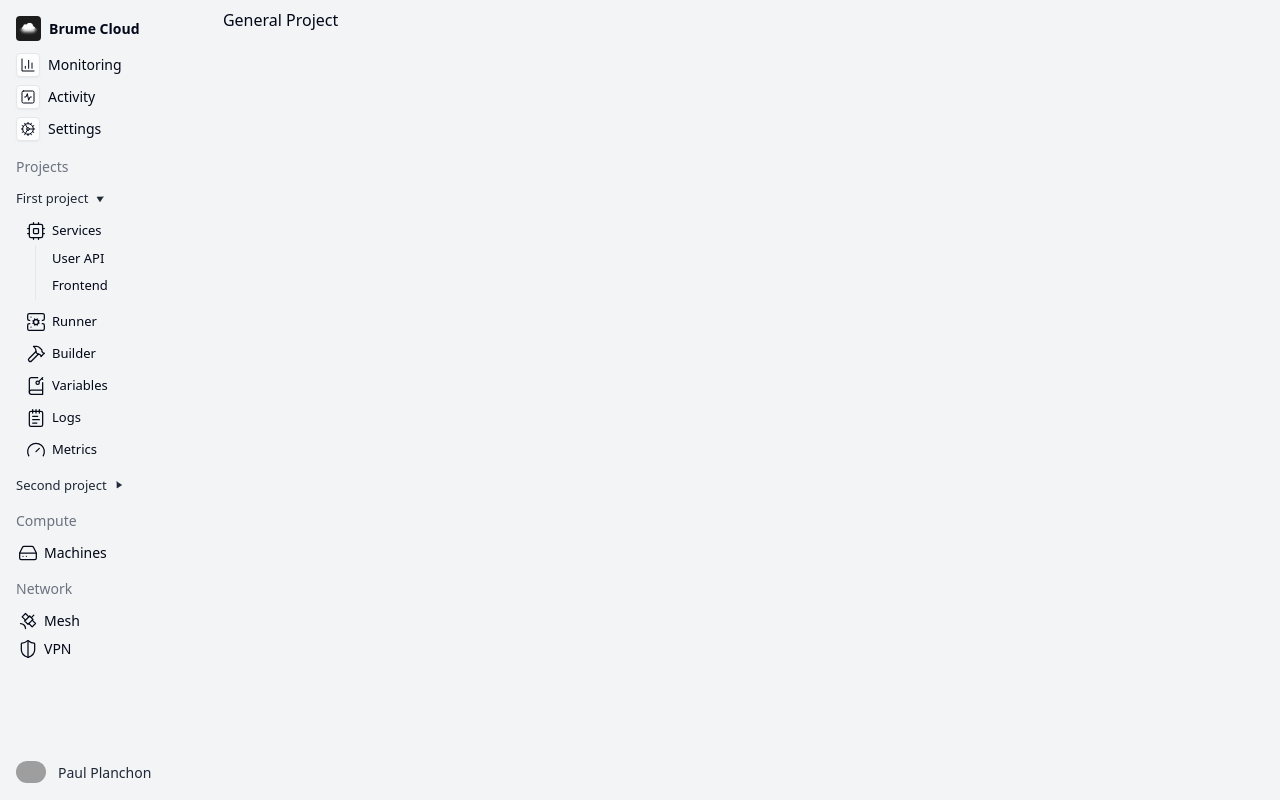
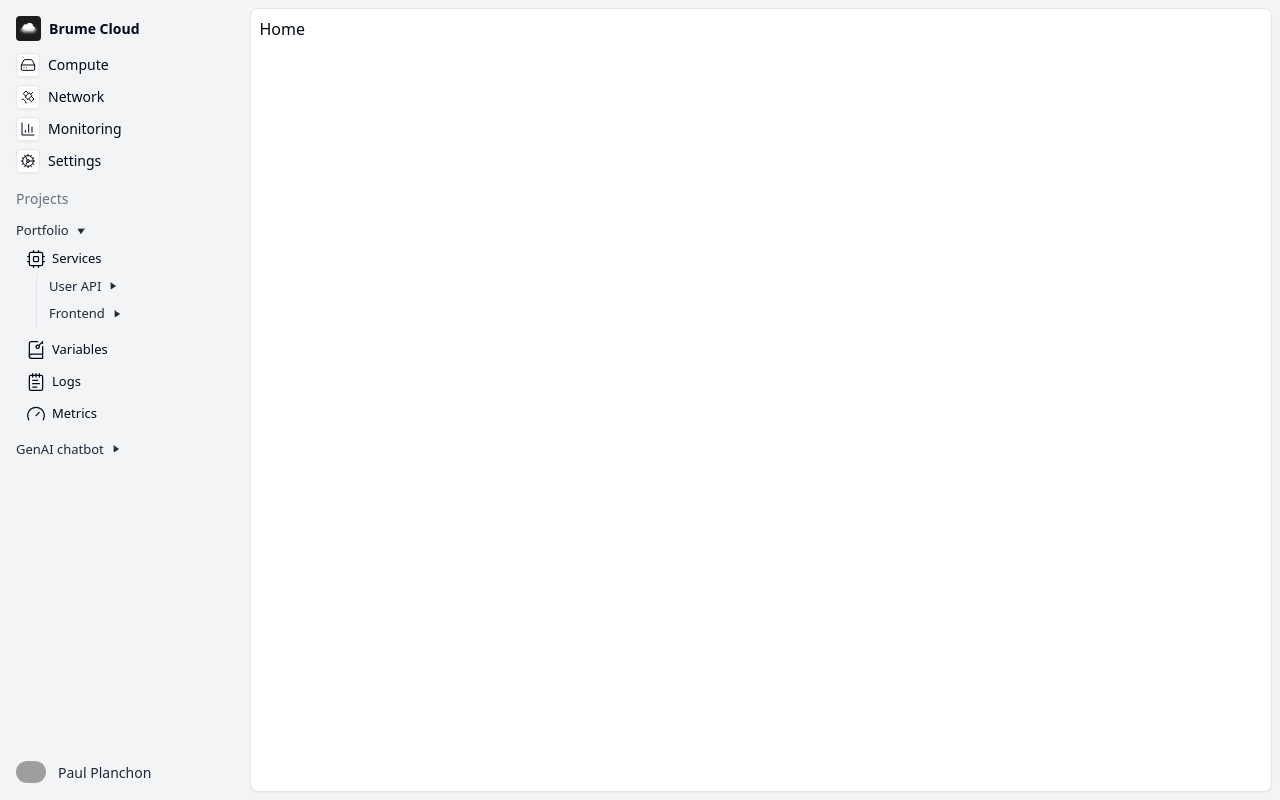
Before and after one commit to brumecloud/brume, a React (Vite) app in the folder console/: page / in a window 1280 px wide. Built offline with nearby package versions, Linux system fonts and the light colour scheme; grey boxes are pictures that could not be loaded; the HTML template or start-up script is replaced by a standard one.

Commit message:
feat: better navigation

```diff
--- a/console/src/components/collapsable/index.tsx
+++ b/console/src/components/collapsable/index.tsx
@@ -6,10 +6,12 @@ import { useState, type PropsWithChildren } from "react";
 type Props = {
   title: string;
   initialIsOpen?: boolean;
-  suffix?: React.ReactNode;
+  className?: string;
+  indent?: number;
+  prefix?: React.ReactNode;
 } & PropsWithChildren;
 
-export const CollapsibleWrapper = ({ children, title, initialIsOpen, suffix = null }: Props) => {
+export const CollapsibleWrapper = ({ children, title, initialIsOpen, indent = 2, prefix = null }: Props) => {
   const [isOpen, setIsOpen] = useState<boolean>(initialIsOpen ?? false);
 
   const onSectionTitleClick = () => {
@@ -18,7 +20,8 @@ export const CollapsibleWrapper = ({ children, title, initialIsOpen, suffix = nu
 
   return (
     <section className="box-border w-full text-[13px]">
-      <div className="flex w-[calc(100%-0.75rem)] items-center justify-between gap-2 pb-2 font-medium">
+      <div className="flex w-[calc(100%-0.75rem)] items-center justify-between gap-2 pb-1 font-medium">
+        {prefix}
         <div
           className="flex cursor-pointer select-none items-center gap-2 rounded hover:bg-gray-100"
           onClick={onSectionTitleClick}>
@@ -31,9 +34,10 @@ export const CollapsibleWrapper = ({ children, title, initialIsOpen, suffix = nu
             })}
           />
         </div>
-        {suffix}
       </div>
-      <Collapsable isOpen={isOpen} className="ml-2 box-border w-[calc(100%-1.5rem)]">
+      <Collapsable
+        isOpen={isOpen}
+        className={cn("box-border w-[calc(100%-1.5rem)]", indent && `pl-${indent}`)}>
         {children}
       </Collapsable>
     </section>
--- a/console/src/components/menu/aside.menu.tsx
+++ b/console/src/components/menu/aside.menu.tsx
@@ -1,6 +1,4 @@
-import { ComputeMenu } from "./compute/compute.menu";
 import { GenerateMenu } from "./general/general.menu";
-import { NetworkMenu } from "./network/network.menu";
 import { ProjectMenu } from "./project/project.menu";
 import { UserMenu } from "./user/user.menu";
 
@@ -10,8 +8,6 @@ export const AsideMenu = () => {
       <GenerateMenu />
       <div className="flex h-full flex-col gap-y-2 overflow-y-auto">
         <ProjectMenu />
-        <ComputeMenu />
-        <NetworkMenu />
       </div>
       <div className="flex-grow" />
       <UserMenu />
--- a/console/src/components/menu/general/general.menu.tsx
+++ b/console/src/components/menu/general/general.menu.tsx
@@ -1,5 +1,5 @@
 import Logo from "@/assets/logo.png";
-import { BarChart3, Cog, SquareActivity } from "lucide-react";
+import { BarChart3, Cog, HardDrive, Satellite } from "lucide-react";
 
 export const GenerateMenu = () => {
   return (
@@ -10,20 +10,28 @@ export const GenerateMenu = () => {
       </span>
       <div className="flex flex-col gap-y-2">
         <div className="flex select-none flex-row items-center gap-2 text-sm hover:cursor-pointer">
+          <HardDrive
+            strokeWidth={1.5}
+            height={20}
+            className="h-6 w-6 rounded-sm border bg-white/80 p-[3px] shadow-sm"
+          />
+          Compute
+        </div>
+        <div className="flex select-none flex-row items-center gap-2 text-sm hover:cursor-pointer">
+          <Satellite
+            strokeWidth={1.5}
+            height={20}
+            className="h-6 w-6 rounded-sm border bg-white/80 p-[3px] shadow-sm"
+          />
+          Network
+        </div>
+        <div className="flex select-none flex-row items-center gap-2 text-sm hover:cursor-pointer">
           <BarChart3
             strokeWidth={1.5}
             height={20}
             className="h-6 w-6 rounded-sm border bg-white/80 p-[3px] shadow-sm"
           />
           Monitoring
-        </div>
-        <div className="flex select-none flex-row items-center gap-2 text-sm hover:cursor-pointer">
-          <SquareActivity
-            strokeWidth={1.5}
-            height={20}
-            className="h-6 w-6 rounded-sm border bg-white/80 p-[3px] shadow-sm"
-          />
-          Activity
         </div>
         <div className="flex select-none flex-row items-center gap-2 text-sm hover:cursor-pointer">
           <Cog
--- a/console/src/components/menu/project/project.menu.tsx
+++ b/console/src/components/menu/project/project.menu.tsx
@@ -1,6 +1,6 @@
 import { CollapsibleWrapper } from "@/components/collapsable";
 import { cn } from "@/utils";
-import { BookKey, Cpu, Gauge, Hammer, NotepadText, ServerCog } from "lucide-react";
+import { BookKey, Cog, Cpu, Gauge, Hammer, Network, NotepadText, ServerCog } from "lucide-react";
 
 type ProjectViewProps = {
   title: string;
@@ -17,9 +17,12 @@ const ProjectView = ({ title, isOpen }: ProjectViewProps) => {
             <Cpu strokeWidth={1.5} height={20} />
             Services
           </div>
-          <div className="ml-[11px] flex flex-col gap-y-2 border-l border-gray-200 py-1 pl-4">
-            <div className="select-none hover:cursor-pointer">User API</div>
-            <div className="select-none hover:cursor-pointer">Frontend</div>
+          <div className="ml-3 flex flex-col gap-y-1 border-l border-gray-200 pl-3 pt-1">
+            <CollapsibleWrapper title="User API" indent={0}>
+              <div className={itemClassname}>
+                <div className="flex select-none flex-row items-center gap-1 hover:cursor-pointer">
+                  <Hammer strokeWidth={1.5} height={20} />
+                  Builder
                 </div>
               </div>
               <div className={itemClassname}>
@@ -30,8 +33,43 @@ const ProjectView = ({ title, isOpen }: ProjectViewProps) => {
               </div>
               <div className={itemClassname}>
                 <div className="flex select-none flex-row items-center gap-1 hover:cursor-pointer">
+                  <Network strokeWidth={1.5} height={20} />
+                  Network
+                </div>
+              </div>
+              <div className={itemClassname}>
+                <div className="flex select-none flex-row items-center gap-1 hover:cursor-pointer">
+                  <Cog strokeWidth={1.5} height={20} />
+                  Settings
+                </div>
+              </div>
+            </CollapsibleWrapper>
+            <CollapsibleWrapper title="Frontend" indent={0}>
+              <div className={itemClassname}>
+                <div className="flex select-none flex-row items-center gap-1 hover:cursor-pointer">
                   <Hammer strokeWidth={1.5} height={20} />
                   Builder
+                </div>
+              </div>
+              <div className={itemClassname}>
+                <div className="flex select-none flex-row items-center gap-1 hover:cursor-pointer">
+                  <ServerCog strokeWidth={1.5} height={20} />
+                  Runner
+                </div>
+              </div>
+              <div className={itemClassname}>
+                <div className="flex select-none flex-row items-center gap-1 hover:cursor-pointer">
+                  <Network strokeWidth={1.5} height={20} />
+                  Network
+                </div>
+              </div>
+              <div className={itemClassname}>
+                <div className="flex select-none flex-row items-center gap-1 hover:cursor-pointer">
+                  <Cog strokeWidth={1.5} height={20} />
+                  Settings
+                </div>
+              </div>
+            </CollapsibleWrapper>
           </div>
         </div>
         <div className={itemClassname}>
@@ -61,8 +99,8 @@ export const ProjectMenu = () => {
   return (
     <div className="flex flex-col gap-y-3">
       <h2 className="select-none text-sm text-gray-500">Projects</h2>
-      <ProjectView title="First project" isOpen={true} />
-      <ProjectView title="Second project" isOpen={false} />
+      <ProjectView title="Portfolio" isOpen={true} />
+      <ProjectView title="GenAI chatbot" isOpen={false} />
     </div>
   );
 };
--- a/console/src/pages/layout/console.layout.tsx
+++ b/console/src/pages/layout/console.layout.tsx
@@ -1,18 +1,17 @@
 import { AsideMenu } from "@/components/menu/aside.menu";
-import { ResizablePanelGroup, ResizablePanel } from "@shadcn/resizable";
 import { Outlet } from "react-router-dom";
 
 export const ConsoleLayout = () => {
   return (
     <div className="relative m-0 flex h-screen w-screen justify-between bg-gray-100 p-0">
-      <ResizablePanelGroup direction="horizontal">
-        <ResizablePanel defaultSize={17} className="h-full">
+      <div className="flex h-full w-full flex-row">
+        <div className="h-full w-[300px]">
           <AsideMenu />
-        </ResizablePanel>
-        <ResizablePanel className="h-full p-2">
+        </div>
+        <div className="h-full w-full p-2">
           <Outlet />
-        </ResizablePanel>
-      </ResizablePanelGroup>
+        </div>
+      </div>
     </div>
   );
 };
--- a/console/src/pages/router.tsx
+++ b/console/src/pages/router.tsx
@@ -3,7 +3,7 @@ import { Routes, Route } from "react-router-dom";
 import { ConsoleLayout } from "./layout/console.layout";
 import { PageLayout } from "./layout/page.layout";
 
-export enum RouteParmas {
+export enum RouteParams {
   ProjectID = "projectId",
 }
 
@@ -12,9 +12,11 @@ export function Router() {
     <Routes>
       <Route path="/login" element={<h1>Login</h1>} />
       <Route path="/" element={<ConsoleLayout />}>
-        <Route path="/" element={<h1>General Project</h1>} />
-        <Route path={`/:${RouteParmas.ProjectID}/`} element={<PageLayout />}>
-          <Route path="services" element={<h1>Services</h1>} />
+        <Route path="/" element={<PageLayout />}>
+          <Route index element={<h1>Home</h1>} />
+          <Route path={`/:${RouteParams.ProjectID}/`}>
+            <Route path="services" element={<h1>Services</h1>} />
+          </Route>
         </Route>
       </Route>
     </Routes>
```
Lines whose indentation alone changed are shown as unchanged.
